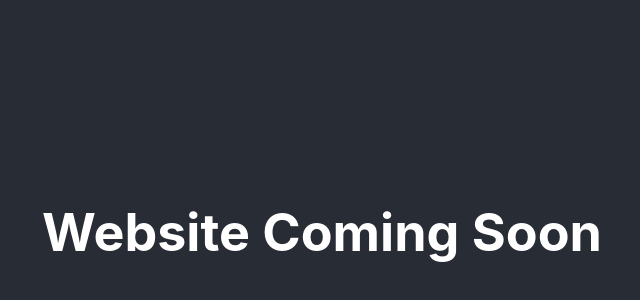
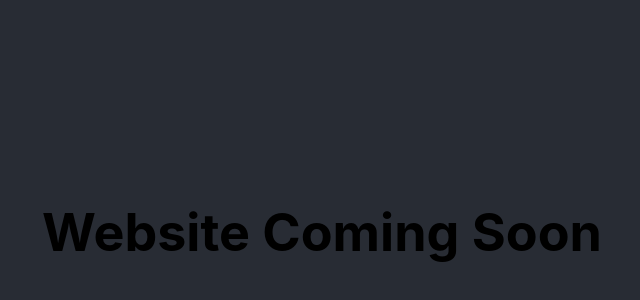
Before and after one commit to altamash-ak/altamash-ak.github.io, a React (Create React App) app: page / in a window 1280 px wide. Shown: the part 168-468 px from the top of the page, without its empty margins (318-958 px from the left). Built offline with nearby package versions, Linux system fonts and the light colour scheme.

Commit message:
update css

```diff
--- a/src/App.css
+++ b/src/App.css
@@ -36,3 +36,7 @@
     transform: rotate(360deg);
   }
 }
+
+h1 {
+  color: black;
+}
```
